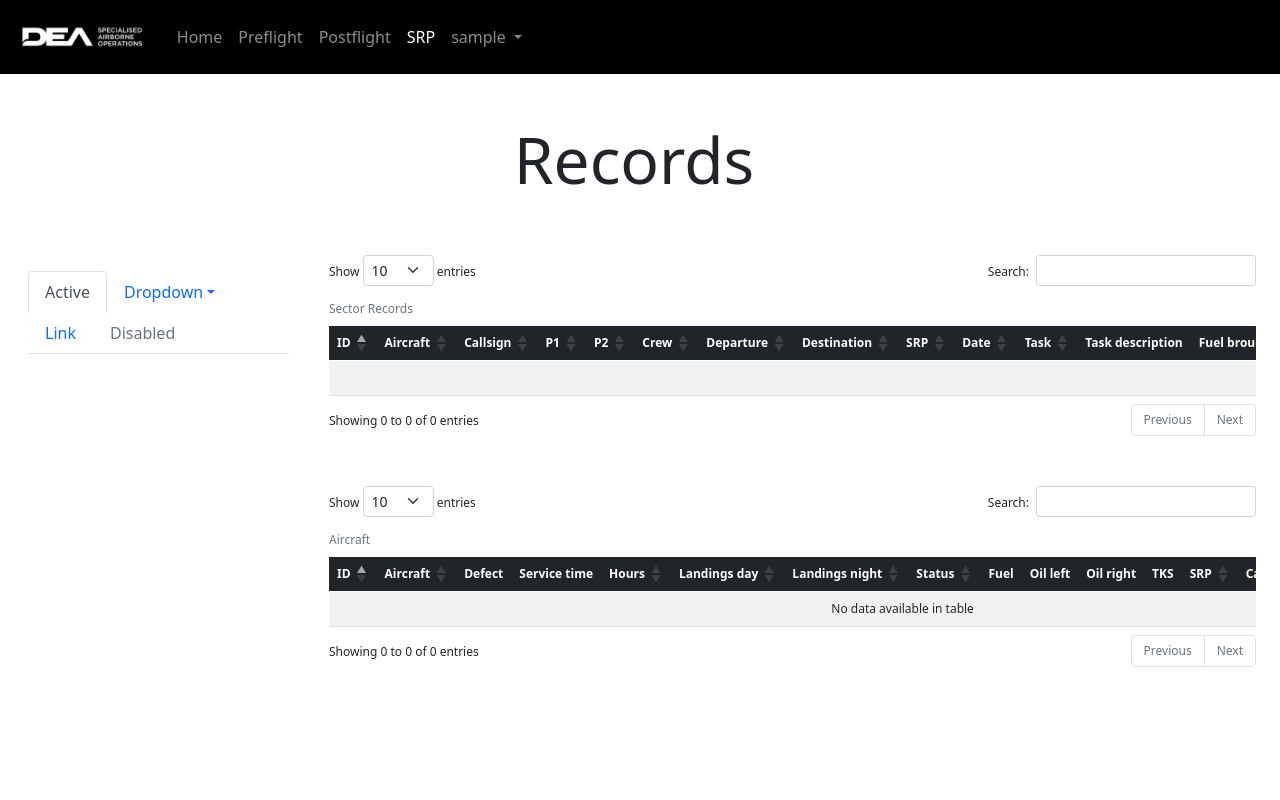
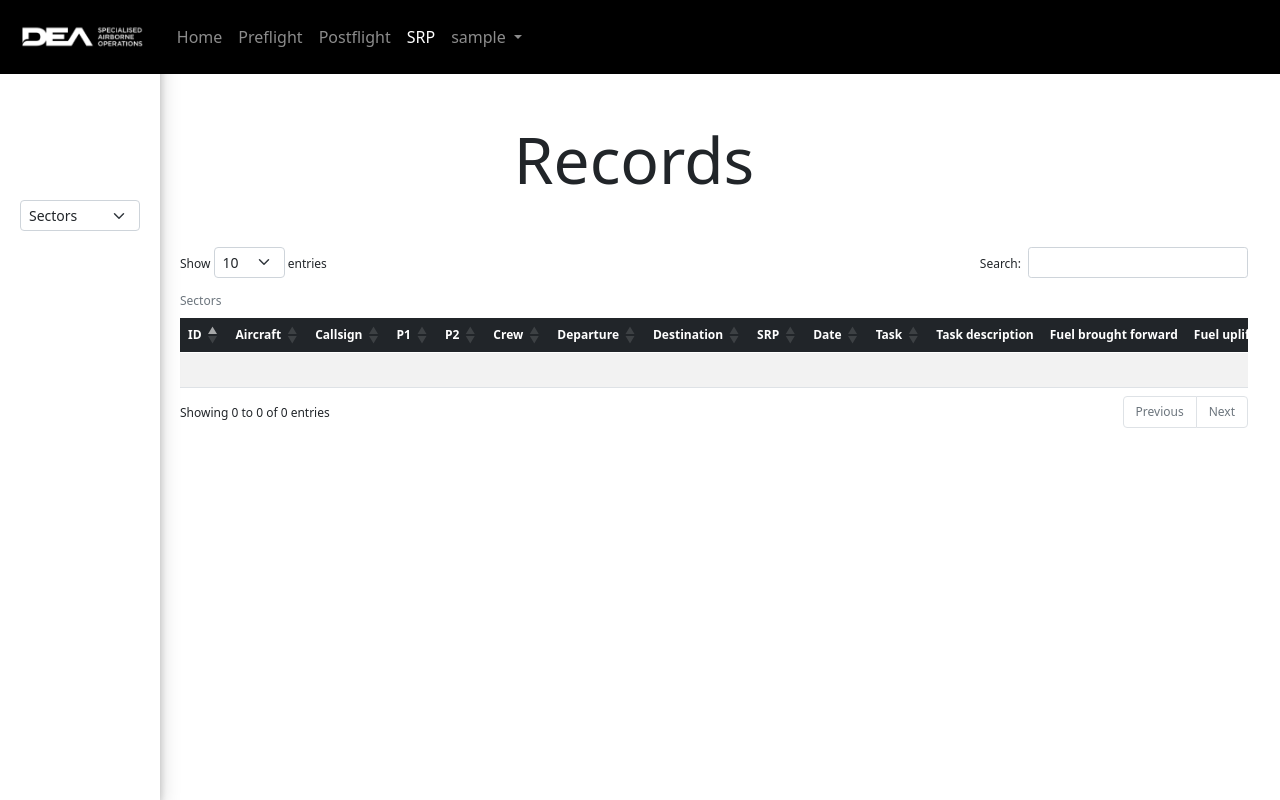
Before and after one commit to martijnnieuwland/SRP, a Flask app: page /records in a window 1280 px wide. Run offline with Flask 2, Linux system fonts and the light colour scheme; the visitor is signed in with stand-in values (Sample User, id 1); data comes from the database, SQL or seed files in the repository; data that the repository does not hold is empty; some libraries are stand-ins or nearby versions.

Commit message:
Records styling

```diff
--- a/SRP/static/javascript.js
+++ b/SRP/static/javascript.js
@@ -207,15 +207,15 @@ function getCurrentCycles() {
 }
 
 
-let total_day_ldg = document.getElementById("total_day_ldg").textContent;
 function getDayLandings() {
+  let total_day_ldg = document.getElementById("total_day_ldg").textContent;
   let landings_day = document.getElementById("landings_day").value;
   document.getElementById("total_day_ldg").textContent = +total_day_ldg + +landings_day;
 }
 
 
-let total_night_ldg = document.getElementById("total_night_ldg").textContent;
 function getNightLandings() {
+  let total_night_ldg = document.getElementById("total_night_ldg").textContent;
   let landings_night = document.getElementById("landings_night").value;
   document.getElementById("total_night_ldg").textContent = +total_night_ldg + +landings_night;
 }
@@ -263,3 +263,19 @@ function getTimeRemaining () {
         rem_time[e].style.color = "black"}
   }
 }
+
+// -------------------------------  Records  -----------------------------
+function toggleTable () {
+  let selected_table = document.getElementById("table").value;
+  let sectors = (document.getElementById("sector_table"));
+  console.log(sectors)
+  let aircraft = (document.getElementById("aircraft_table"));
+    if (selected_table == "sectors") {
+      sectors.style.display = "block";
+      aircraft.style.display = "none";
+    }
+    else if (selected_table == "aircraft") {
+      aircraft.style.display = "block";
+      sectors.style.display = "none";
+    }
+  }
--- a/SRP/static/records.css
+++ b/SRP/static/records.css
@@ -4,3 +4,21 @@
    margin-left: 0px;
    max-width: 100%;
 }
+
+.sidebar {
+   height: 100%;
+   width: 160px;
+   position: fixed;
+   z-index: 1;
+   top: 0;
+   left: 0;
+   background-color: grey;
+   overflow-x: hidden;
+   padding: 200px 20px;
+   box-shadow: 0 4px 8px 0 rgba(0, 0, 0, 0.2), 0 6px 20px 0 rgba(0, 0, 0, 0.19);
+   }
+
+.content{
+   margin-left: 160px;
+   padding: 0px 20px;
+}
--- a/SRP/templates/base.html
+++ b/SRP/templates/base.html
@@ -13,6 +13,14 @@
     <link rel="stylesheet"
           type="text/css"
           href="https://cdn.datatables.net/1.11.3/css/dataTables.bootstrap5.min.css">
+    <link rel="stylesheet"
+          type="text/css"
+          href="https://cdn.datatables.net/fixedheader/3.2.1/css/fixedHeader.bootstrap5.min.css"/>
+<!--    <link rel="stylesheet"-->
+<!--          type="text/css"-->
+<!--          href="https://cdn.datatables.net/fixedheader/3.2.1/css/fixedHeader.dataTables.min.css"/>-->
+
+
     {% from "macros.html" import nav_link with context %}
 </head>
 
@@ -107,6 +115,9 @@ messages %} {% for category, message in messages %} {% if category ==
         integrity="sha384-U1DAWAznBHeqEIlVSCgzq+c9gqGAJn5c/t99JyeKa9xxaYpSvHU5awsuZVVFIhvj"
         crossorigin="anonymous"></script>
 
+<script type="text/javascript"
+        src="https://cdn.datatables.net/fixedheader/3.2.1/js/dataTables.fixedHeader.min.js"></script>
+
 <script src="../static/javascript.js"></script>
 
 {% block scripts %}
--- a/SRP/templates/records.html
+++ b/SRP/templates/records.html
@@ -11,38 +11,18 @@
 
 <h3 class="text-center display-3" >Records</h3>
 
-<div class="container-fluid">
-    <div class="row">
-        <div class="col-3">
-            <div class="sidebar p-3 bg-white">
-                <ul class="nav nav-tabs mt-5 mb-5">
-                    <li class="nav-item">
-                        <a class="nav-link active" aria-current="page" href="#">Active</a>
-                    </li>
-                    <li class="nav-item dropdown">
-                        <a class="nav-link dropdown-toggle" data-bs-toggle="dropdown" href="#" role="button" aria-expanded="false">Dropdown</a>
-                        <ul class="dropdown-menu">
-                            <li><a class="dropdown-item" href="#">Action</a></li>
-                            <li><a class="dropdown-item" href="#">Another action</a></li>
-                            <li><a class="dropdown-item" href="#">Something else here</a></li>
-                            <li><hr class="dropdown-divider"></li>
-                            <li><a class="dropdown-item" href="#">Separated link</a></li>
-                        </ul>
-                    </li>
-                    <li class="nav-item">
-                        <a class="nav-link" href="#">Link</a>
-                    </li>
-                    <li class="nav-item">
-                        <a class="nav-link disabled">Disabled</a>
-                    </li>
-                </ul>
+<div class="sidebar bg-white">
+    <select class="form-select form-select-sm" name="table" id="table"
+            onchange="toggleTable()">
+        <option value="sectors" selected>Sectors</option>
+        <option value="aircraft">Aircraft</option>
+    </select>
 </div>
-        </div>
-        <div class="col-9">
-            <div class="tab-content">
-                <div class="table-responsive mt-5 mb-5" style="font-size: .75em">
+
+<div class="content">
+    <div class="sector table-responsive mt-5 mb-5" style="font-size: .75em" id="sector_table">
         <table class="table table-striped table-hover caption-top nowrap" id="sector">
-                        <caption>Sector Records</caption>
+            <caption>Sectors</caption>
             <thead class="table-dark align-top nowrap">
             <tr>
                 <th scope="col">ID</th>
@@ -144,7 +124,7 @@
         </table>
     </div>
 
-                <div class="table-responsive mt-5 mb-5" style="font-size: .75em">
+    <div class="table-responsive mt-5 mb-5" style="font-size: .75em; display: none" id="aircraft_table">
         <table class="table table-striped table-hover caption-top nowrap" id="aircraft">
             <caption>Aircraft</caption>
             <thead class="table-dark align-top">
@@ -192,16 +172,15 @@
         </table>
     </div>
 </div>
-        </div>
-    </div>
-</div>
+
 {% endblock %}
 
 {% block scripts %}
 <script>
     $(document).ready(function () {
       $('#sector').DataTable({
-        "columns": [
+        fixedHeader: true,
+        columns: [
           null,
           null,
           null,
```
Lines whose indentation alone changed are shown as unchanged.
